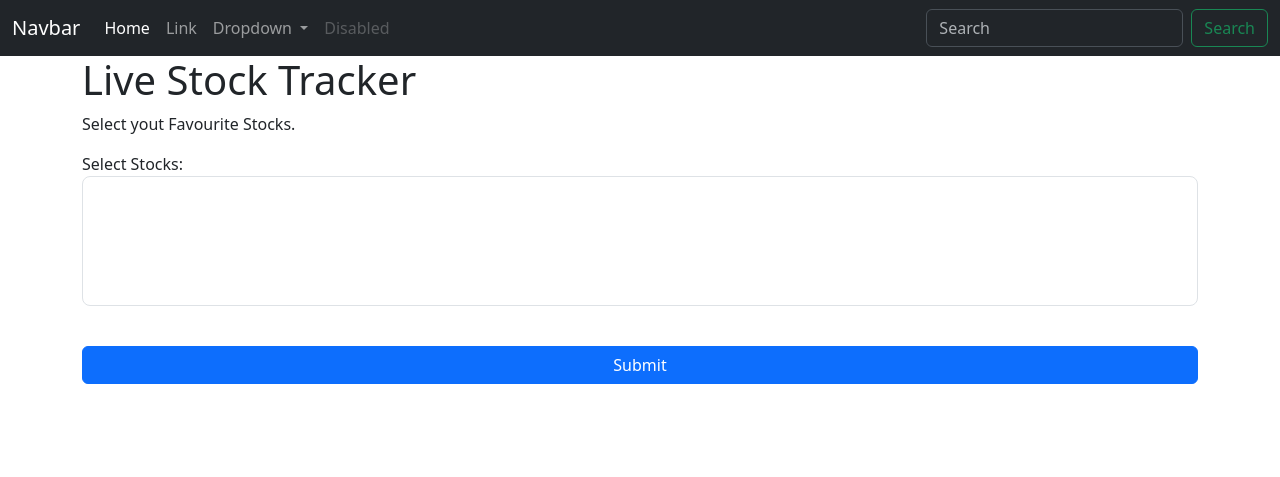
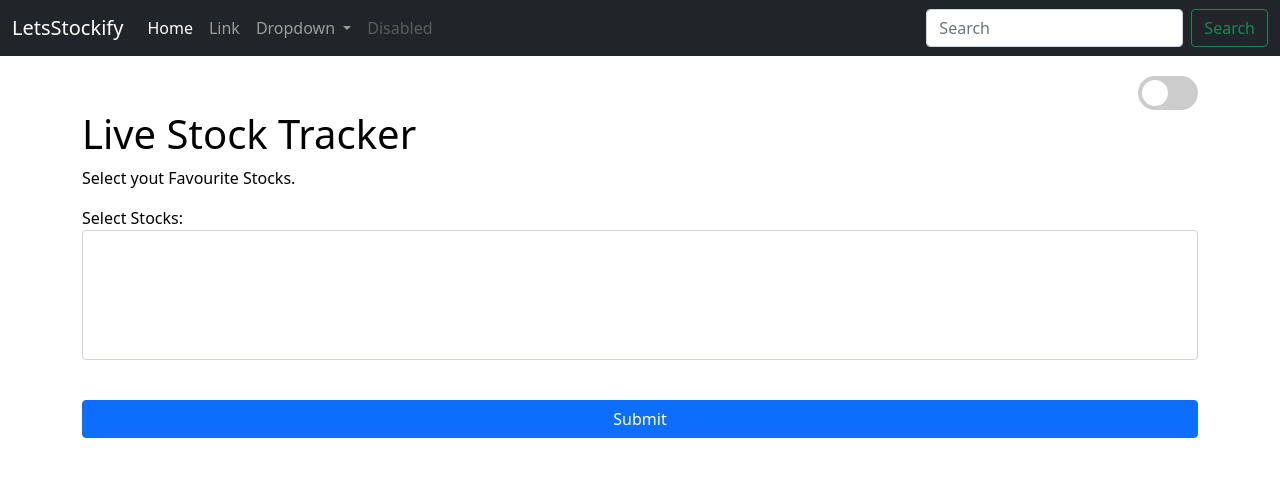
Before and after one commit to Rishabh611/Stock-Tracker, a Django app: template mainapp/templates/mainapp/stockpicker.html in a window 1280 px wide. Shown: the top 477 px of the page. Run offline with Django 3.2, Linux system fonts and the light colour scheme; the template is opened without the code that fills it, so the values that code supplies are empty; parts of the project's set-up code (start-up, migrations or seed data) failed here and were passed over.

Commit message:
first commit

```diff
--- a/mainapp/static/mainapp/css/base.css
+++ b/mainapp/static/mainapp/css/base.css
@@ -0,0 +1,87 @@
+:root {
+  --primary-color: #fff;
+  --font-color: #000;
+}
+
+.dark-theme {
+  --primary-color: #181818;
+  --font-color: #fff;
+}
+
+body,
+table {
+  background-color: var(--primary-color);
+  color: var(--font-color) !important;
+}
+
+.navbar {
+  background-color: #141414;
+}
+
+.toggle-container {
+  padding-top: 20px;
+  display: flex;
+  justify-content: flex-end;
+}
+
+.switch {
+  position: relative;
+  display: inline-block;
+  width: 60px;
+  height: 34px;
+}
+
+/* Hide default HTML checkbox */
+.switch input {
+  opacity: 0;
+  width: 0;
+  height: 0;
+}
+
+/* The slider */
+.slider {
+  position: absolute;
+  cursor: pointer;
+  top: 0;
+  left: 0;
+  right: 0;
+  bottom: 0;
+  background-color: #ccc;
+  -webkit-transition: 0.4s;
+  transition: 0.4s;
+}
+
+.slider:before {
+  position: absolute;
+  content: '';
+  height: 26px;
+  width: 26px;
+  left: 4px;
+  bottom: 4px;
+  background-color: white;
+  -webkit-transition: 0.4s;
+  transition: 0.4s;
+}
+
+input:checked + .slider {
+  background-color: #0d6efd;
+}
+
+input:focus + .slider {
+  box-shadow: 0 0 1px #0d6efd;
+}
+
+input:checked + .slider:before {
+  -webkit-transform: translateX(26px);
+  -ms-transform: translateX(26px);
+  transform: translateX(26px);
+}
+
+/* Rounded sliders */
+.slider.round {
+  border-radius: 34px;
+}
+
+.slider.round:before {
+  border-radius: 50%;
+}
--- a/mainapp/templates/mainapp/base.html
+++ b/mainapp/templates/mainapp/base.html
@@ -1,29 +1,33 @@
 <!DOCTYPE html>
 <html lang="en">
   {% load static %}
+
   <head>
+    <!-- Required meta tags -->
     <meta charset="utf-8" />
     <meta name="viewport" content="width=device-width, initial-scale=1" />
+
+    <!-- Bootstrap CSS -->
     <link
-      href="https://cdn.jsdelivr.net/npm/bootstrap@5.3.0-alpha2/dist/css/bootstrap.min.css"
+      href="https://cdn.jsdelivr.net/npm/bootstrap@5.0.1/dist/css/bootstrap.min.css"
       rel="stylesheet"
-      integrity="sha384-aFq/bzH65dt+w6FI2ooMVUpc+21e0SRygnTpmBvdBgSdnuTN7QbdgL+OapgHtvPp"
+      integrity="sha384-+0n0xVW2eSR5OomGNYDnhzAbDsOXxcvSN1TPprVMTNDbiYZCxYbOOl7+AMvyTG2x"
       crossorigin="anonymous"
     />
-    <script
-      src="https://cdn.jsdelivr.net/npm/bootstrap@5.3.0-alpha2/dist/js/bootstrap.bundle.min.js"
-      integrity="sha384-qKXV1j0HvMUeCBQ+QVp7JcfGl760yU08IQ+GpUo5hlbpg51QRiuqHAJz8+BrxE/N"
-      crossorigin="anonymous"
-    ></script>
-    <link rel="stylesheet" type="text/css" href="{% static 'mainapp/css/base.css' %}" />
-    <title>{% block title %}{% endblock %}</title>
+    <link
+      rel="stylesheet"
+      type="text/css"
+      href="{% static 'mainapp/css/base.css' %}"
+    />
+    <title>{% block title %} {% endblock %}</title>
     <style></style>
     {% block css %} {% endblock %}
   </head>
+
   <body>
-    <nav class="navbar navbar-expand-lg bg-dark" data-bs-theme="dark">
+    <nav class="navbar navbar-expand-lg navbar-dark bg-dark">
       <div class="container-fluid">
-        <a class="navbar-brand" href="#">Navbar</a>
+        <a class="navbar-brand" href="#">LetsStockify</a>
         <button
           class="navbar-toggler"
           type="button"
@@ -47,31 +51,77 @@
               <a
                 class="nav-link dropdown-toggle"
                 href="#"
+                id="navbarDropdown"
                 role="button"
                 data-bs-toggle="dropdown"
                 aria-expanded="false"
               >
                 Dropdown
               </a>
-              <ul class="dropdown-menu">
+              <ul class="dropdown-menu" aria-labelledby="navbarDropdown">
                 <li><a class="dropdown-item" href="#">Action</a></li>
                 <li><a class="dropdown-item" href="#">Another action</a></li>
-                <li><hr class="dropdown-divider" /></li>
-                <li><a class="dropdown-item" href="#">Something else here</a></li>
+                <li>
+                  <hr class="dropdown-divider" />
+                </li>
+                <li>
+                  <a class="dropdown-item" href="#">Something else here</a>
+                </li>
               </ul>
             </li>
             <li class="nav-item">
-              <a class="nav-link disabled">Disabled</a>
+              <a
+                class="nav-link disabled"
+                href="#"
+                tabindex="-1"
+                aria-disabled="true"
+                >Disabled</a
+              >
             </li>
           </ul>
-          <form class="d-flex" role="search">
-            <input class="form-control me-2" type="search" placeholder="Search" aria-label="Search" />
-            <button class="btn btn-outline-success" type="submit">Search</button>
+          <form class="d-flex">
+            <input
+              class="form-control me-2"
+              type="search"
+              placeholder="Search"
+              aria-label="Search"
+            />
+            <button class="btn btn-outline-success" type="submit">
+              Search
+            </button>
           </form>
         </div>
       </div>
     </nav>
+    <div class="toggle-container container">
+      <label class="switch">
+        <input type="checkbox" />
+        <span id="toggle" class="slider round"></span>
+      </label>
+    </div>
+    <script>
+      var button = document.getElementById('toggle');
+      button.onclick = function () {
+        document.body.classList.toggle('dark-theme');
+      };
+    </script>
+
     {% block body %} {% endblock %}
+    <!-- Optional JavaScript; choose one of the two! -->
+
+    <!-- Option 1: Bootstrap Bundle with Popper -->
+    <script
+      src="https://cdn.jsdelivr.net/npm/bootstrap@5.0.1/dist/js/bootstrap.bundle.min.js"
+      integrity="sha384-gtEjrD/SeCtmISkJkNUaaKMoLD0//ElJ19smozuHV6z3Iehds+3Ulb9Bn9Plx0x4"
+      crossorigin="anonymous"
+    ></script>
+
+    <!-- Option 2: Separate Popper and Bootstrap JS -->
+    <!--
+    <script src="https://cdn.jsdelivr.net/npm/@popperjs/core@2.9.2/dist/umd/popper.min.js" integrity="sha384-IQsoLXl5PILFhosVNubq5LC7Qb9DXgDA9i+tQ8Zj3iwWAwPtgFTxbJ8NT4GN1R8p" crossorigin="anonymous"></script>
+    <script src="https://cdn.jsdelivr.net/npm/bootstrap@5.0.1/dist/js/bootstrap.min.js" integrity="sha384-Atwg2Pkwv9vp0ygtn1JAojH0nYbwNJLPhwyoVbhoPwBhjQPR5VtM2+xf0Uwh9KtT" crossorigin="anonymous"></script>
+    -->
   </body>
+  <script></script>
   {% block js %} {% endblock %}
 </html>
--- a/mainapp/templates/mainapp/stockpicker.html
+++ b/mainapp/templates/mainapp/stockpicker.html
@@ -1,5 +1,5 @@
-{% extends 'mainapp/base.html' %} {% load static %} {% block title %} Stock
-Picker {% endblock %} {% block css %}
+{% extends 'mainapp/base.html' %} {% load static %} {% block title %}
+StockPicker {% endblock %} {% block css %}
 <style></style>
 {% endblock %} {% block body %}
 <div class="container">
```
Also changed, not shown: mainapp/consumers.py (+50 -34 lines), mainapp/templates/mainapp/stocktracker.html (+12 -7 lines), db.sqlite3.
